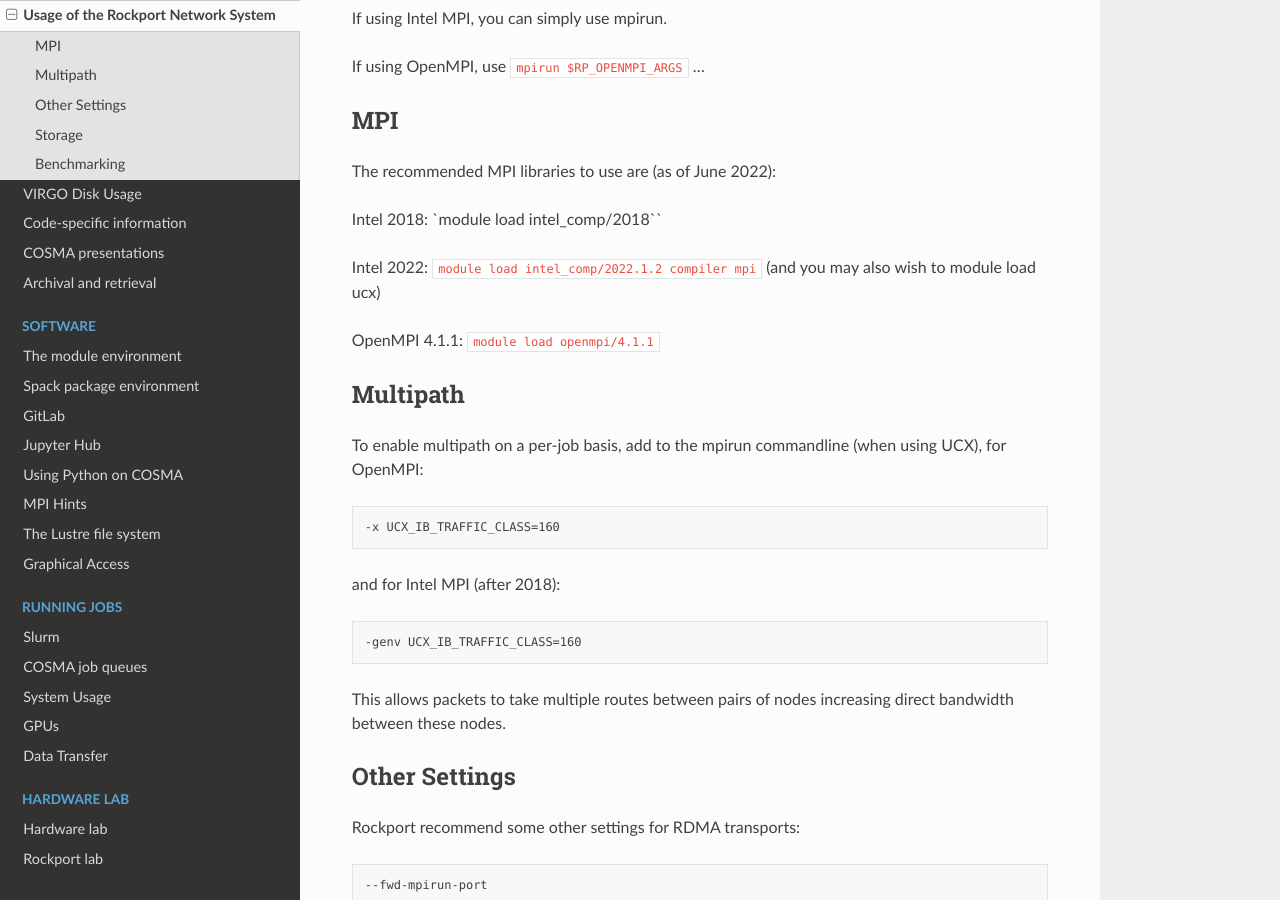
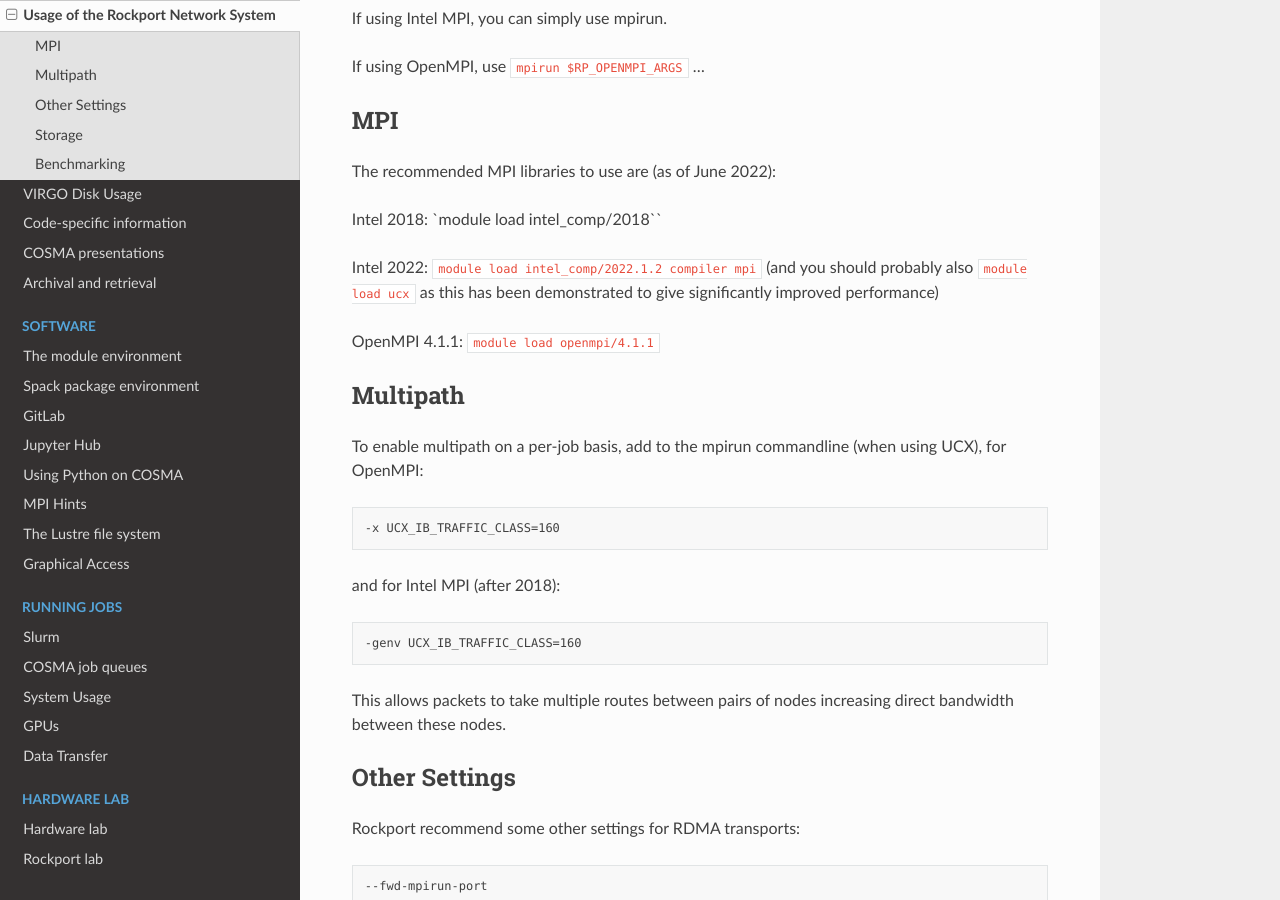
Before and after one commit to agb32/cosmadoc, a Sphinx documentation site: the page built from docs/source/rockport.md, in a window 1280 px wide and 900 px high, scrolled down 953 px. Built offline with Sphinx 7.4.7 and the Read the Docs theme 2.0.0, drawn with Linux system fonts in a browser that asks for light colours.

Commit message:
added ucx

```diff
--- a/docs/source/rockport.md
+++ b/docs/source/rockport.md
@@ -32,7 +32,7 @@
 
 Intel 2018: `module load intel_comp/2018``
 
-Intel 2022: `module load intel_comp/2022.1.2 compiler mpi` (and you may also wish to module load ucx)
+Intel 2022: `module load intel_comp/2022.1.2 compiler mpi` (and you should probably also `module load ucx` as this has been demonstrated to give significantly improved performance)
 
 OpenMPI 4.1.1: `module load openmpi/4.1.1`
 
```
